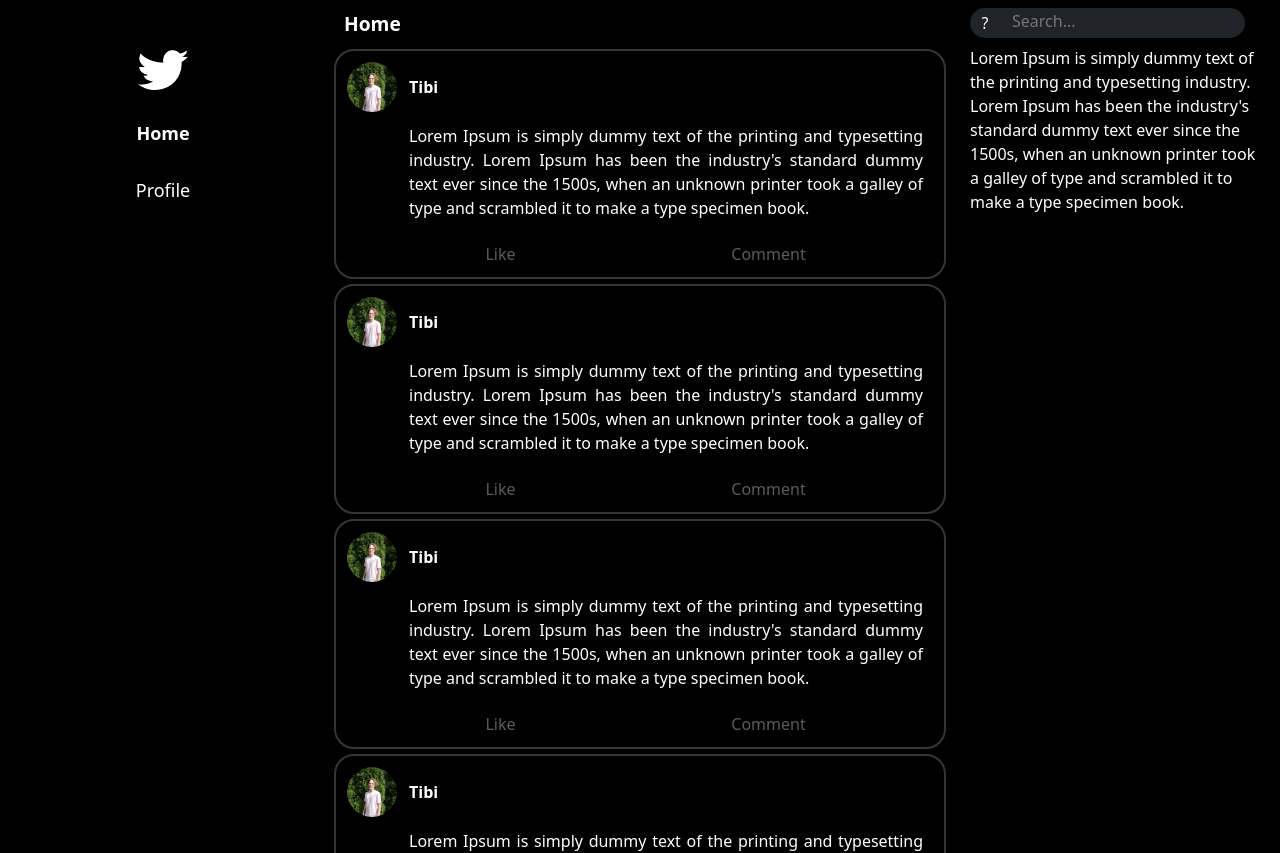
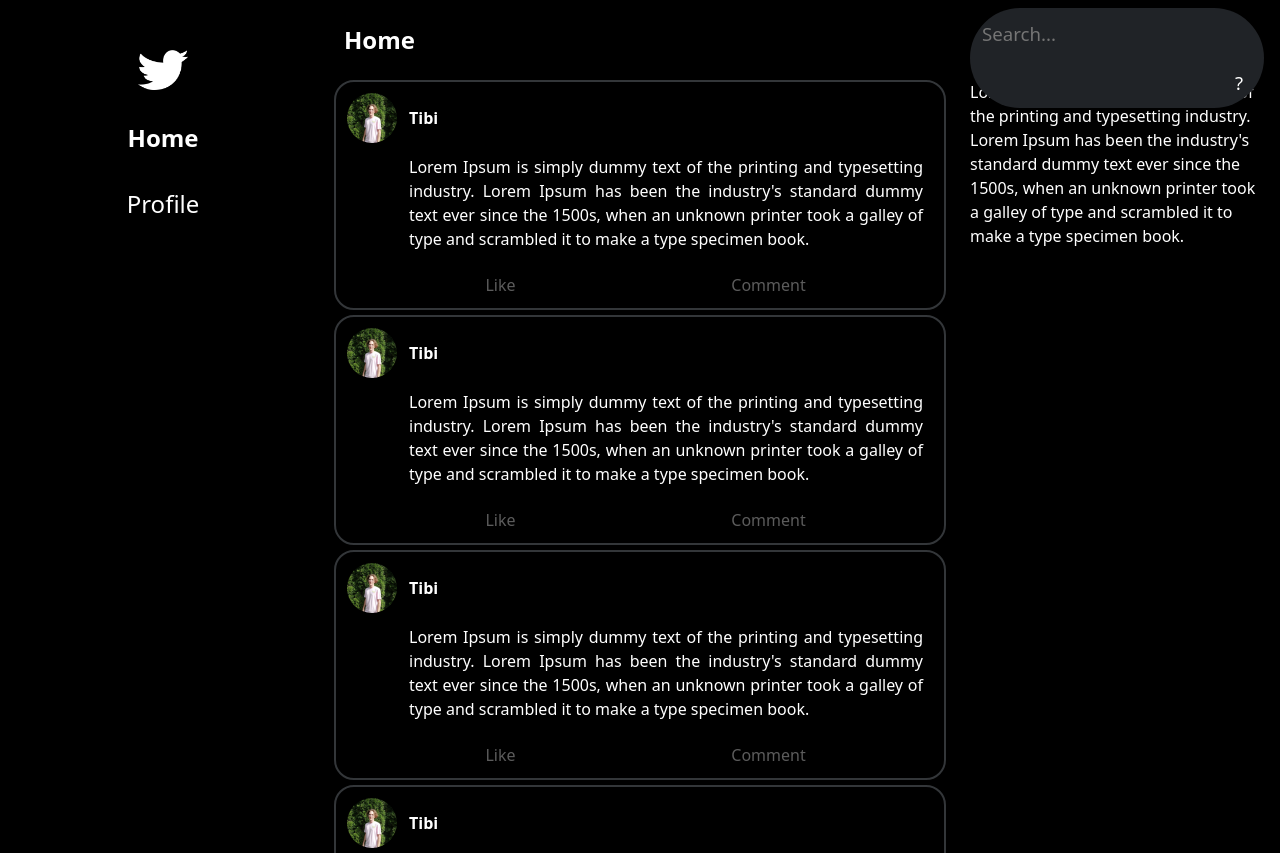
Before and after one commit to Tibi1210/fake_twitter, an Angular app: page / in a window 1280 px wide. Shown: the top 853 px of the page. Built offline with nearby package versions, Linux system fonts and the light colour scheme.

Commit message:
searchbar fix

```diff
--- a/src/app/shared/leftmenu/leftmenu.component.scss
+++ b/src/app/shared/leftmenu/leftmenu.component.scss
@@ -32,7 +32,8 @@ a:active {
   border-radius: 50px;
   text-align: center;
   margin-bottom: 30px;
-  font-size: large;
+  font-size:18pt;
+
   a {
     padding: 2px 20px 2px 20px;
   }
--- a/src/app/shared/topsearch/topsearch.component.html
+++ b/src/app/shared/topsearch/topsearch.component.html
@@ -1,7 +1,7 @@
 
 <nav class="navbar sticky-top">
     <div class="searchbar">
+        <input class="search_input" type="text" name="search" placeholder="Search...">
         <a href="#search" class="search_icon">?</a>
-        <input class="search_input" type="text" name="" placeholder="Search...">
       </div>
 </nav>
--- a/src/app/shared/topsearch/topsearch.component.scss
+++ b/src/app/shared/topsearch/topsearch.component.scss
@@ -3,35 +3,41 @@ $lila: #7856ff;
 
 .navbar {
   background-color: black;
+  font-size:14pt;
+  height: 80px;
 }
 
 .searchbar {
+    margin: 0 auto 0 auto;
   background-color: $szurke;
   border-radius: 50px;
   width: max-content;
+  padding-left: 10px;
 }
 
 .search_input {
   color: white;
+  height: 50px;
   border: 0;
   outline: 0;
   background: none;
   caret-color: transparent;
-  float: right;
   caret-color: $lila;
 }
 
-  .searchbar:hover > .search_icon {
+.searchbar:hover > .search_icon {
     background: $lila;
-    color: white;
-  }
+}
 
+.search_input:focus {
+  $alma: true;
+}
 
 .search_icon {
-  float: left;
-  margin-right: 10px;
-  height: 30px;
-  width: 30px;
+    float: right;
+  margin-left: 10px;
+  height: 50px;
+  width: 50px;
   display: flex;
   justify-content: center;
   align-items: center;
--- a/src/app/shared/toptitle/toptitle.component.scss
+++ b/src/app/shared/toptitle/toptitle.component.scss
@@ -3,10 +3,12 @@ a:visited,a:link,a:active,a:hover{
     color: white;
     text-decoration: none;
     font-weight: bold;
-    font-size: larger;
+    font-size:18pt;
 }
 
 .navbar{
     background-color: rgb(0, 0, 0,0.8);
     padding: 10px;
+    font-size: larger;
+    height: 80px;
 }
```
